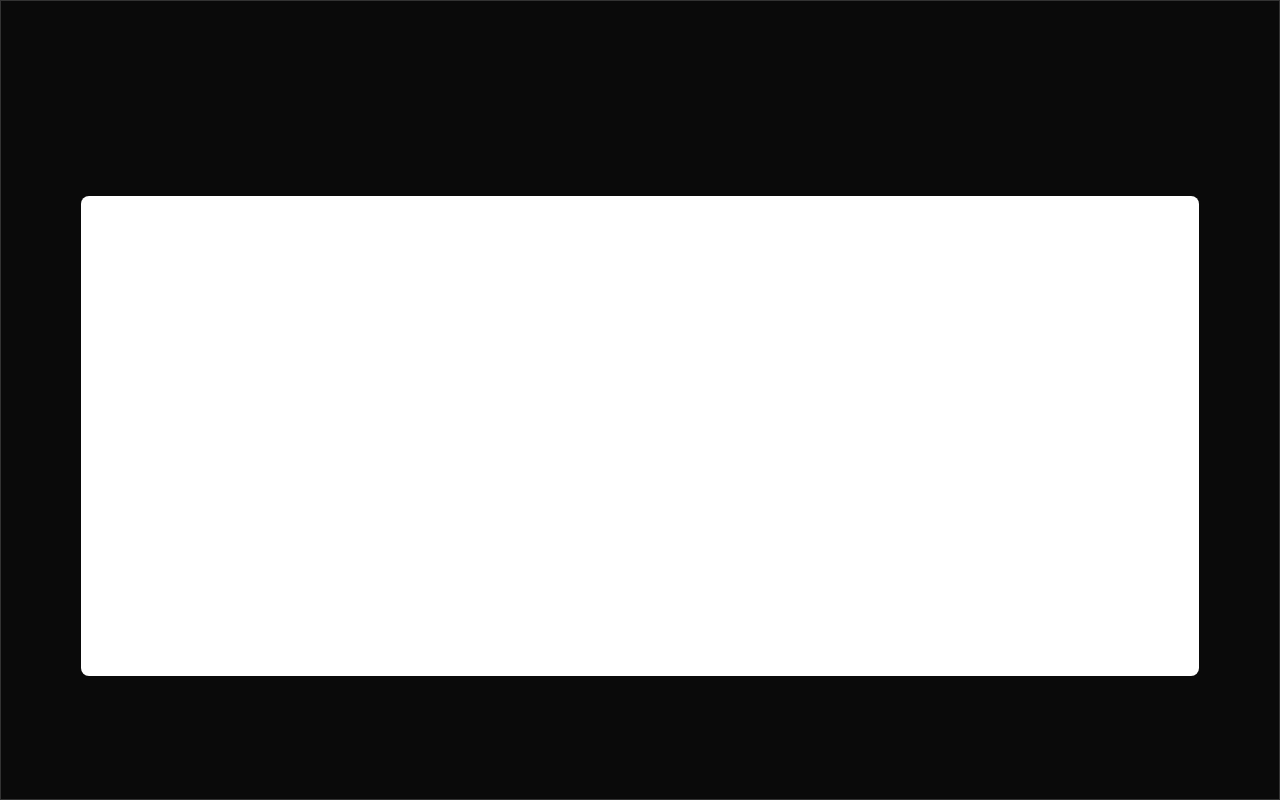
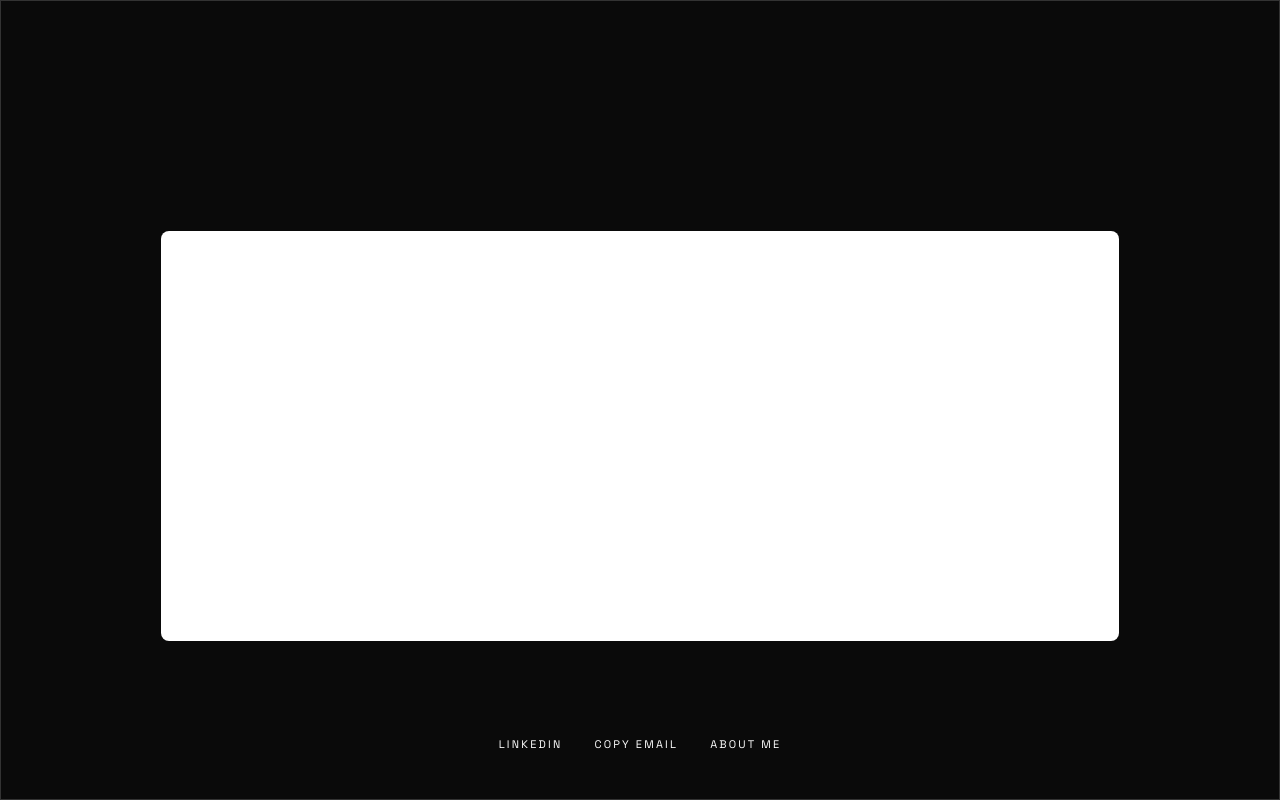
Before and after one commit to swatisr/case-study-5, a Next.js app: page /project-overview in a window 1280 px wide. Built offline with nearby package versions, Linux system fonts and the light colour scheme.

Commit message:
Add responsive sticky navbar with mobile MORE button

```diff
--- a/app/project-overview/page.tsx
+++ b/app/project-overview/page.tsx
@@ -1,12 +1,33 @@
 export default function ProjectOverview() {
   return (
     <div className="h-screen overflow-y-scroll snap-y snap-mandatory bg-[hsl(var(--background))]">
+      {/* Sticky Navbar */}
+      <nav className="fixed bottom-8 left-0 right-0 bg-transparent flex justify-center items-center py-4 z-50">
+        {/* Desktop: Full Navigation */}
+        <div className="hidden md:flex gap-8">
+          <a href="#" className="text-[11px] uppercase tracking-[0.2em] text-[hsl(var(--foreground))]">
+            LINKEDIN
+          </a>
+          <a href="#" className="text-[11px] uppercase tracking-[0.2em] text-[hsl(var(--foreground))]">
+            COPY EMAIL
+          </a>
+          <a href="#" className="text-[11px] uppercase tracking-[0.2em] text-[hsl(var(--foreground))]">
+            ABOUT ME
+          </a>
+        </div>
+
+        {/* Mobile: More Button */}
+        <button className="md:hidden text-[11px] uppercase tracking-[0.2em] text-[hsl(var(--foreground))]">
+          MORE
+        </button>
+      </nav>
+
       {/* Section 1 */}
       <section className="h-screen snap-start snap-always flex items-center border border-[hsl(var(--border))] bg-[hsl(var(--background))]">
-        <div className="w-full px-20">
+        <div className="w-full px-40">
           <div className="grid grid-cols-12 gap-2 md:gap-3 lg:gap-4 mt-32 mb-14">
             <div className="col-span-12">
-              <div className="w-full aspect-[21/9] bg-white rounded-lg pt-0 pr-32 pb-14 pl-0">
+              <div className="w-full aspect-[21/9] bg-white rounded-lg pt-0 pr-32 pb-[70px] pl-0">
                 {/* Rectangle placeholder */}
               </div>
             </div>
@@ -16,10 +37,10 @@ export default function ProjectOverview() {
 
       {/* Section 2 */}
       <section className="h-screen snap-start snap-always flex items-center border border-[hsl(var(--border))] bg-[hsl(var(--background))]">
-        <div className="w-full px-20">
+        <div className="w-full px-40">
           <div className="grid grid-cols-12 gap-2 md:gap-3 lg:gap-4 mt-32 mb-14">
             <div className="col-span-12">
-              <div className="w-full aspect-[21/9] bg-white rounded-lg pt-0 pr-32 pb-14 pl-0">
+              <div className="w-full aspect-[21/9] bg-white rounded-lg pt-0 pr-32 pb-[70px] pl-0">
                 {/* Rectangle placeholder */}
               </div>
             </div>
@@ -29,7 +50,7 @@ export default function ProjectOverview() {
 
       {/* Section 3 */}
       <section className="h-screen snap-start snap-always flex items-center border border-[hsl(var(--border))] bg-[hsl(var(--background))]">
-        <div className="w-full px-20">
+        <div className="w-full px-40">
           <div className="grid grid-cols-12 gap-2 md:gap-3 lg:gap-4 mt-32 mb-14">
             <div className="col-span-12">
               {/* Section 3 content */}
@@ -40,7 +61,7 @@ export default function ProjectOverview() {
 
       {/* Section 4 */}
       <section className="h-screen snap-start snap-always flex items-center border border-[hsl(var(--border))] bg-[hsl(var(--background))]">
-        <div className="w-full px-20">
+        <div className="w-full px-40">
           <div className="grid grid-cols-12 gap-2 md:gap-3 lg:gap-4 mt-32 mb-14">
             <div className="col-span-12">
               {/* Section 4 content */}
```
